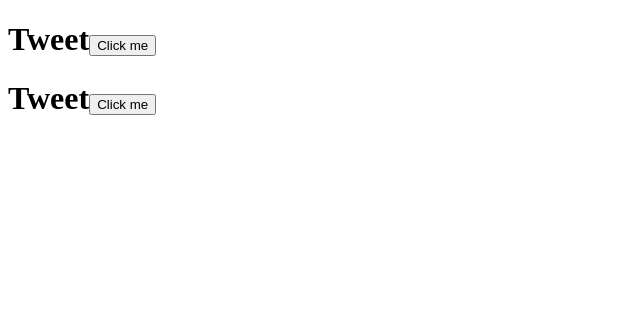
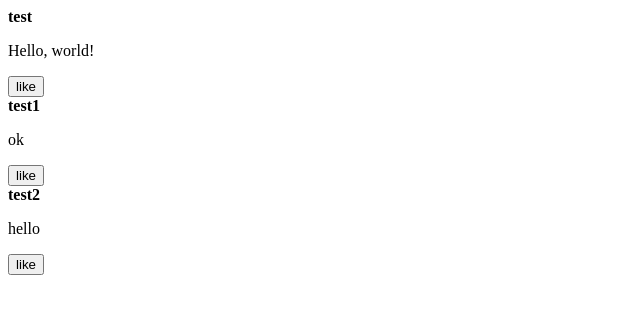
Before and after one commit to felipecastrosales/ui-twitter, a React (Vite) app: page / in a window 1280 px wide. Shown: the top 314 px of the page, without its empty margins (0-640 px from the left). Built offline with nearby package versions, Linux system fonts and the light colour scheme.

Commit message:
chore: created components, knowed concepts and behaviours

```diff
--- a/src/components/Tweet.tsx
+++ b/src/components/Tweet.tsx
@@ -1,10 +1,16 @@
-export function Tweet() {
+export function Tweet(props) {
+    // console.log(props)
     return (
         <div>
-            <h1>
-                Tweet
-                <button onClick={() => console.log('clicked')}>Click me</button>
-            </h1>
+            {/* {props.user} */}
+            <strong>{props.user}</strong>
+            {/* <p>{props.content}</p> */}
+            <p>{props.children}</p>
+            <button>like</button>
+            {/* <h1> */}
+                {/* Tweet */}
+                {/* <button onClick={() => console.log('clicked')}>Click me</button> */}
+            {/* </h1> */}
         </div>
     );
 }
--- a/src/main.tsx
+++ b/src/main.tsx
@@ -12,8 +12,28 @@ createRoot(document.getElementById('root')!).render(
       {/* <h1>Hello, world!</h1> */}
       {/* <button onClick={() => console.log('clicked')}>Click me</button> */}
       {/* <button>{editUser ? 'Save' : 'Edit'}</button> */}
-      <Tweet />
-      <Tweet />
+      {/* <input type="time" /> */}
+      {/* <Tweet />
+      <Tweet /> */}
+      {/* <Tweet user="test" content="Hello, world!" />
+      <Tweet user="test1" content="ok" />
+      <Tweet user="test2" content="hello" /> */}
+
+      {/* <Tweet user="test" content="Hello, world!" />
+      <Tweet user="test1" content="ok" />
+      <Tweet user="test2" content="hello" /> */}
+
+      <Tweet user="test">
+          Hello, world!
+      </Tweet>
+
+      <Tweet user="test1">
+          ok
+      </Tweet>
+
+      <Tweet user="test2">
+          hello
+      </Tweet>
     </div>
   </StrictMode>,
 )
```
